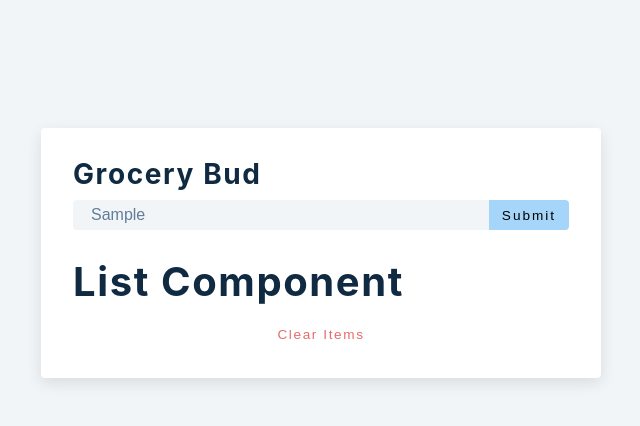
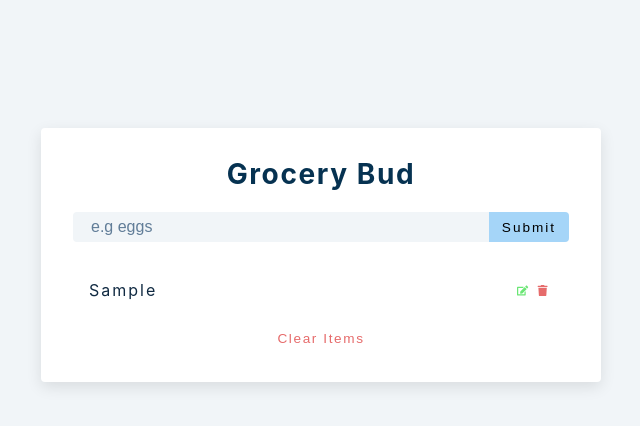
Before and after one commit to foghill/Grocery-Bud, a React (Create React App) app: page / in a window 1280 px wide. Both pictures are taken after typing "Sample" into the empty fields and a click on the button "Submit". Shown: the top 426 px of the page, without its empty margins (319-959 px from the left). Built offline with nearby package versions, Linux system fonts and the light colour scheme.

Commit message:
add items

```diff
--- a/src/App.js
+++ b/src/App.js
@@ -11,28 +11,43 @@ function App() {
 
   const handleSubmit = (e) => {
     e.preventDefault();
-    console.log('hello')
-  }
+    if (!name) {
+      //display alert
+    } else if (name && isEditing) {
+      //deal with edit
+    } else {
+      //show alert
+      const newItems = { id: new Date().getTime().toString(), title: name };
+      setList([...list, newItems]);
+      setName("");
+    }
+  };
 
   return (
     <>
       <section className="section-center">
-        <form className='grocery-form' onSubmit={handleSubmit}></form>
-        {alert.show && <Alert />}
-        <h3>grocery bud</h3>
-        <div className='form-control'>
-          <input type='text' className='grocery' placeholder='e.g eggs' value={name} onChange={(e)=> setName(e.target.value)} />
-            <button type='submit' className='submit-btn'>
-              {isEditing ? 'edit' : 'submit'}
+        <form className="grocery-form" onSubmit={handleSubmit}>
+          {alert.show && <Alert />}
+          <h3>grocery bud</h3>
+          <div className="form-control">
+            <input
+              type="text"
+              className="grocery"
+              placeholder="e.g eggs"
+              value={name}
+              onChange={(e) => setName(e.target.value)}
+            />
+            <button type="submit" className="submit-btn">
+              {isEditing ? "edit" : "submit"}
             </button>
-
-        </div>
-        <div className='grocery-container'>
-          <List />
-          <button className="clear-btn">
-            clear items
-          </button>
-        </div>
+          </div>
+        </form>
+        {list.length > 0 && (
+          <div className="grocery-container">
+            <List items={list} />
+            <button className="clear-btn">clear items</button>
+          </div>
+        )}
       </section>
     </>
   );
--- a/src/List.js
+++ b/src/List.js
@@ -1,7 +1,22 @@
 import React from 'react'
 import { FaEdit, FaTrash } from 'react-icons/fa'
-const List = () => {
-  return <h2>list component</h2>
+const List = ({items}) => {
+  return <div className='grocery-list'>
+    {items.map((item)=>{
+      const {id,title} = item
+      return <article key={id} className='grocery-item'>
+        <p className='title'>{title}</p>
+        <div className='btn-container'>
+          <button type='button' className='edit-btn'>
+            <FaEdit />
+          </button>
+          <button type='button' className='delete-btn'>
+            <FaTrash />
+          </button>
+        </div>
+      </article>
+    })}
+    </div>
 }
 
 export default List
```
